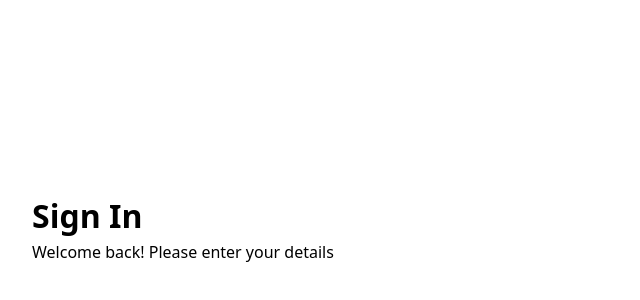
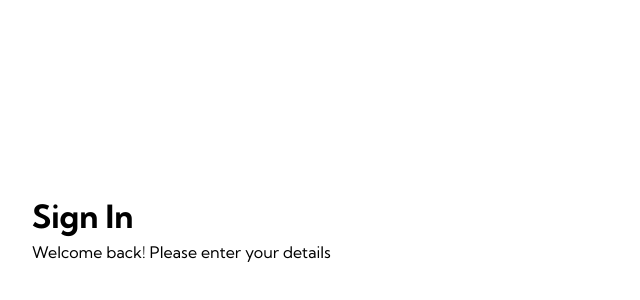
Before and after one commit to ismailonuraygan/financial_track, a React (Vite) app: page /sign-in in a window 1280 px wide. Shown: the part 172-472 px from the top of the page, without its empty margins (0-640 px from the left). Built offline with nearby package versions, Linux system fonts and the light colour scheme.

Commit message:
style: update global styles in index.scss to include 'Kumbh Sans' font and improve formatting

```diff
--- a/src/index.scss
+++ b/src/index.scss
@@ -5,8 +5,19 @@
 }
 
 :root {
-  font-family: system-ui, -apple-system, BlinkMacSystemFont, 'Segoe UI', Roboto,
-    Oxygen, Ubuntu, Cantarell, 'Open Sans', 'Helvetica Neue', sans-serif;
+	font-family:
+		'Kumbh Sans',
+		system-ui,
+		-apple-system,
+		BlinkMacSystemFont,
+		'Segoe UI',
+		Roboto,
+		Oxygen,
+		Ubuntu,
+		Cantarell,
+		'Open Sans',
+		'Helvetica Neue',
+		sans-serif;
 	line-height: 1.5;
 	font-weight: 400;
 
```
Lines whose indentation alone changed are shown as unchanged.
